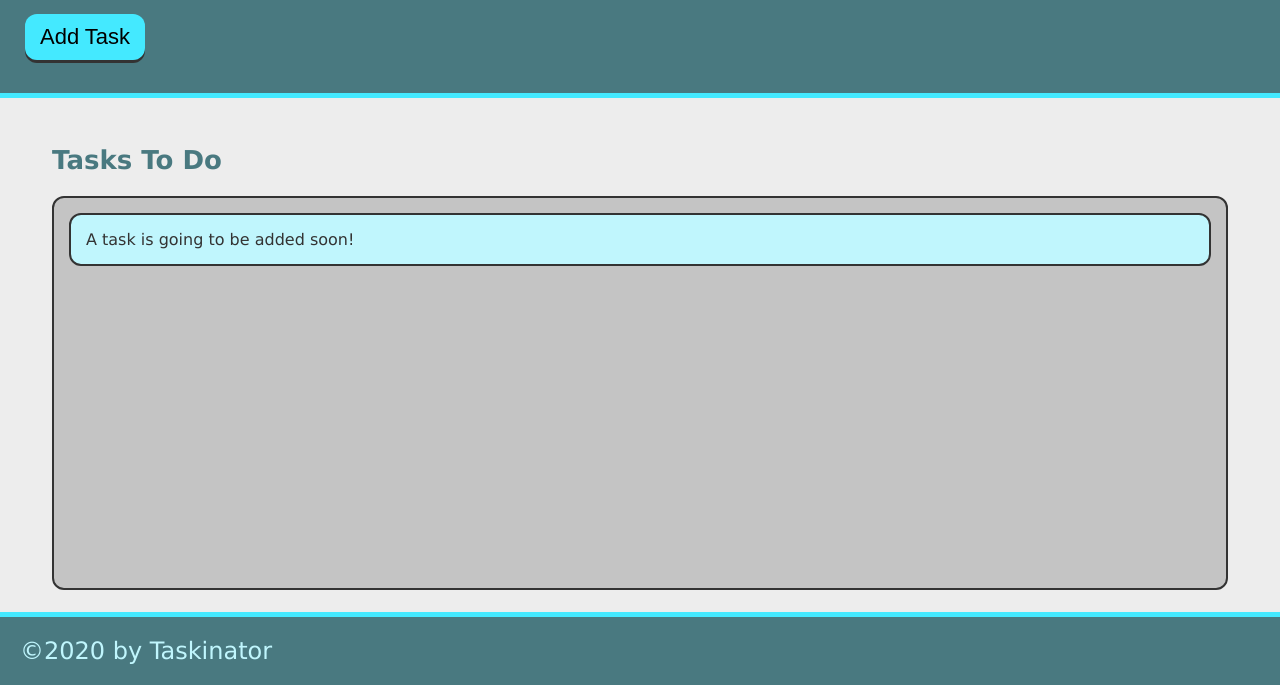
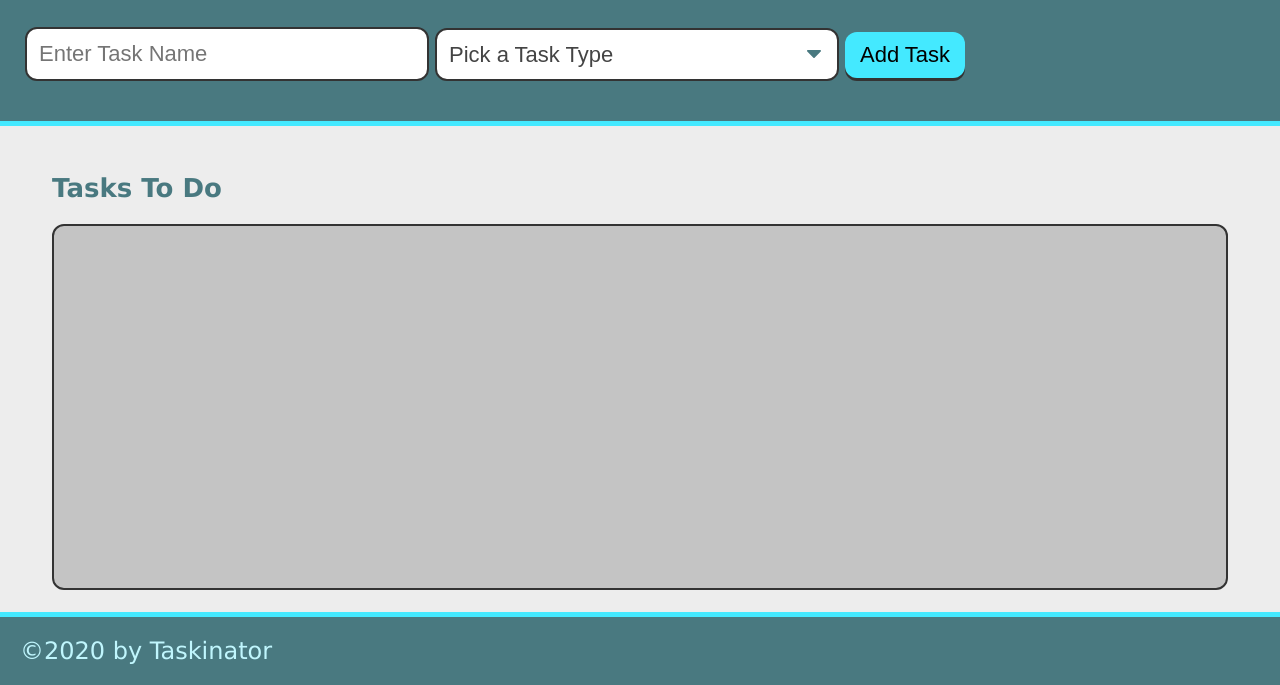
Before and after one commit to davezer/taskinator, a plain HTML site: page index.html in a window 1280 px wide. Shown: the part 115-800 px from the top of the page. Drawn offline with Linux system fonts and the light colour scheme.

Commit message:
added dropdown box

```diff
--- a/index.html
+++ b/index.html
@@ -11,15 +11,29 @@
     <header>
         <h1 class="page-title">Taskinator</h1>
         <p>Click the button to add a new task!</p>
-        <button class="btn" id="save-task">Add Task</button>
+        <form id="task-form">
+            <div class="form-group">
+                <input type="text" name="task-name" placeholder="Enter Task Name" />
+            </div>
+            <div class="form-group">
+                <select name="task-type" class="select-dropdown">
+                    <option value="" disabled selected>Pick a Task Type</option>
+                    <option value="Pring">Pring</option>
+                    <option value="Web">Web</option>
+                    <option value="Mobile">Mobile</option>
+                </select>
+            </div>
+            <div class="form-group">
+                <button class="btn" id="save-task">Add Task</button></form>
+            </div>
+        </form>
     </header>
 
     <main class="page-content">
         <section class="task-list-wrapper">
             <h2 class="list-title">Tasks To Do</h2>
-            <ul class="task-list" id="tasks-to-do">
-                <li class="task-item">A task is going to be added soon!</li>
-            </ul>
+            <ul class="task-list" id="tasks-to-do"></ul>
+
         </section>
     </main>
 
```
